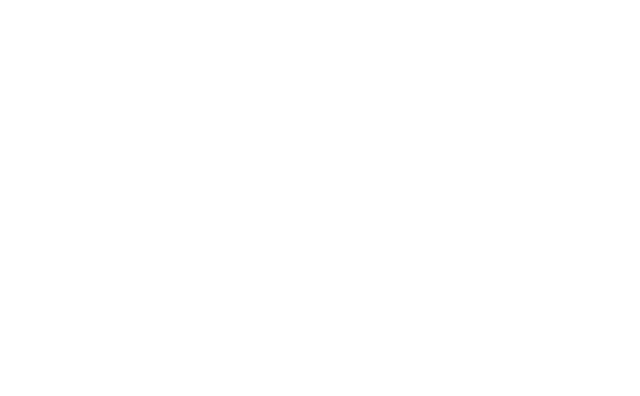
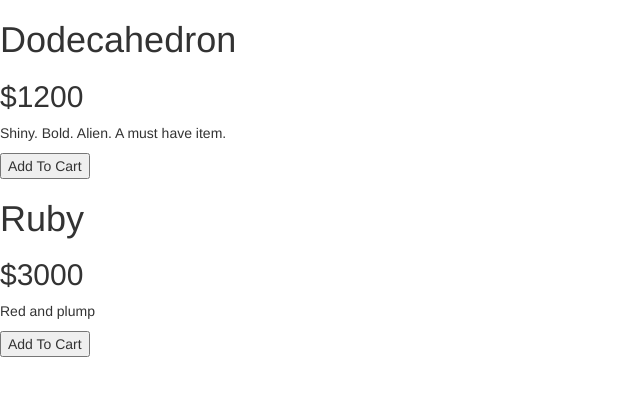
Before and after one commit to joryschmidt/codeschool_angular, a plain HTML site: page index.html in a window 1280 px wide. Shown: the whole page, without its empty margins (0-640 px from the left). Drawn offline with Linux system fonts and the light colour scheme.

Commit message:
Added some new directives

```diff
--- a/app.js
+++ b/app.js
@@ -1 +1,24 @@
-var app = angular.module('store', []);
+(function() {
+  var app = angular.module('store', []);
+
+  app.controller('StoreController', function() {
+    this.products = gems;
+  });
+
+  var gems = [
+    {
+      name: 'Dodecahedron',
+      price: 1200,
+      description: 'Shiny. Bold. Alien. A must have item.',
+      canPurchase: true,
+      soldOut: false
+    },
+    {
+      name: 'Ruby',
+      price: 3000,
+      description: "Red and plump",
+      canPurchase: true,
+      soldOut: true
+    }
+  ];
+})();
--- a/index.html
+++ b/index.html
@@ -3,7 +3,13 @@
 <head>
   <link rel="stylesheet" href="bootstrap.min.css" type="text/css" />
 </head>
-<body>
+<body ng-controller='StoreController as store'>
+  <div ng-repeat="product in store.products">
+    <h1>{{ product.name }}</h1>
+    <h2>${{ product.price }}</h2>
+    <p>{{ product.description }}</p>
+    <button ng-show="product.canPurchase">Add To Cart</button>
+  </div>
   <script type="text/javascript" src="angular.min.js"></script>
   <script type="text/javascript" src="app.js"></script>
 </body>
```
